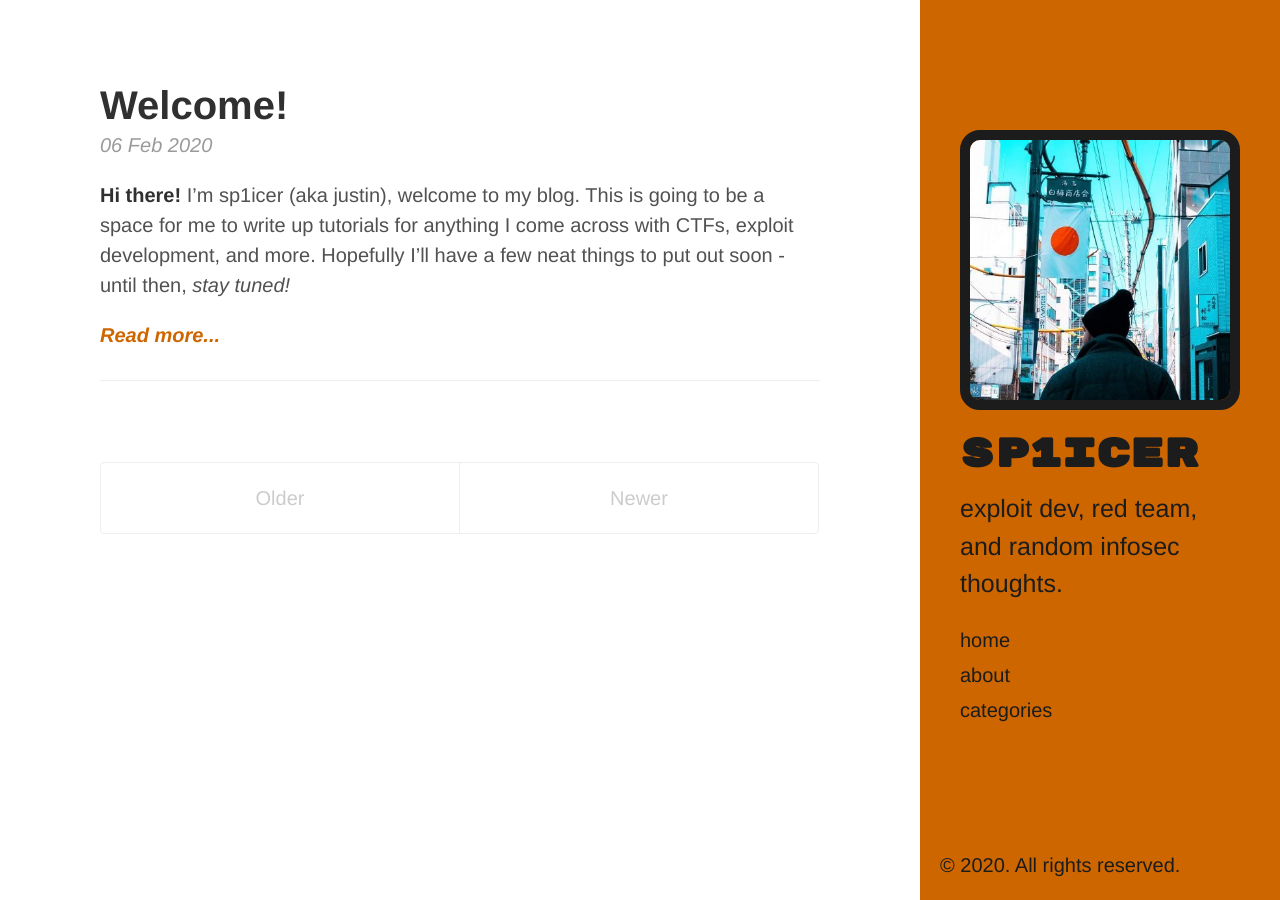
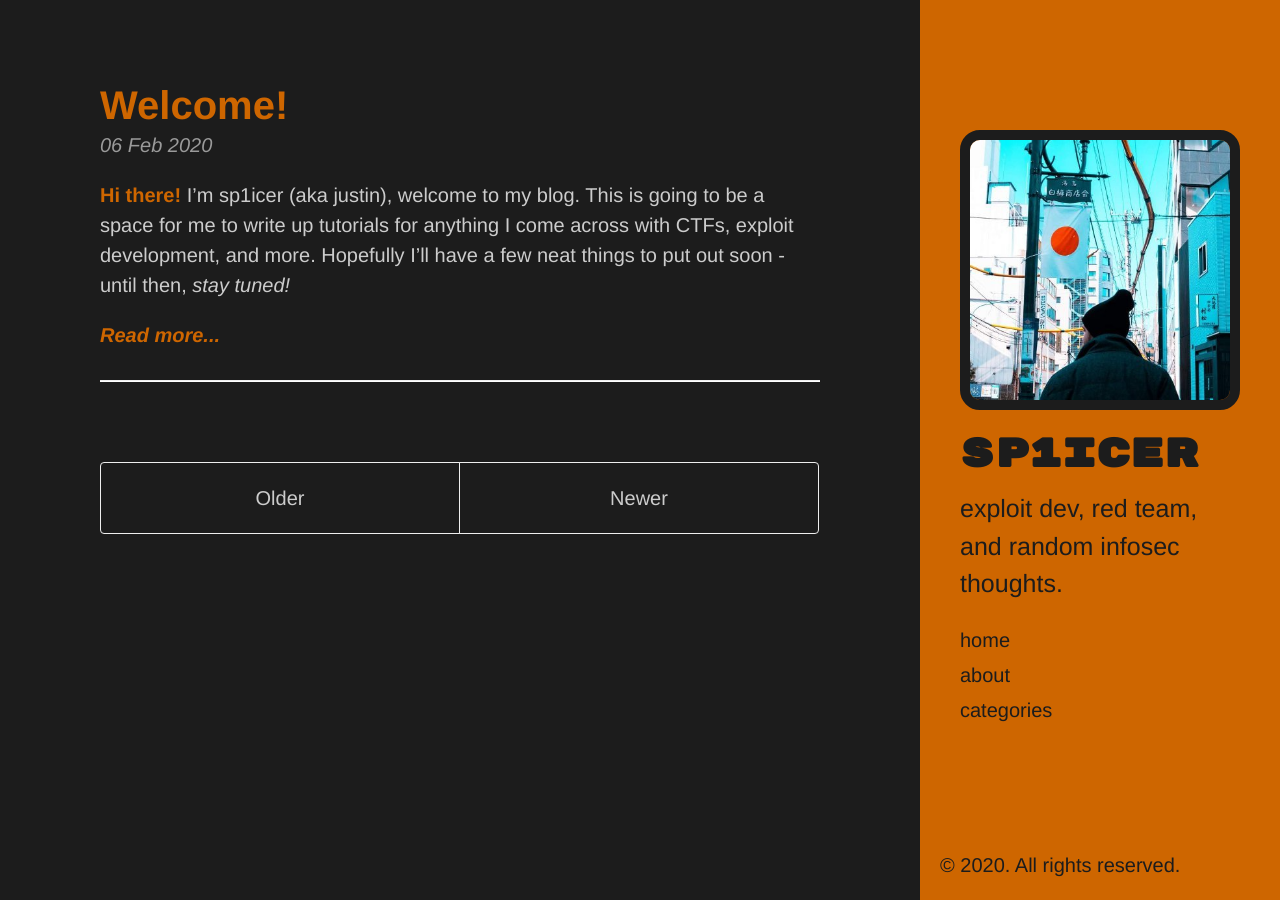
Before and after one commit to sp1icer/sp1icer.github.io, a Jekyll site: the page built from index.html, in a window 1280 px wide. Built offline with Jekyll 4.4.1, drawn with Linux system fonts in a browser that asks for light colours; the list of posts is cut into pages by our own code.

Commit message:
dark mode!

```diff
--- a/public/css/hyde.css
+++ b/public/css/hyde.css
@@ -33,6 +33,10 @@
 
 html {
   font-family: "PT Sans", Helvetica, Arial, sans-serif;
+}
+
+strong {
+  color: #ce6600;
 }
 @media (min-width: 48em) {
   html {
@@ -283,6 +287,15 @@ a.sidebar-nav-item:focus {
   color: #ce6600;
 }
 
+.theme-base-10 {
+  background-color: #1c1c1c;
+  color: #cccccc;
+}
+
 .about-me-h1 {
   color: #ce6600;
 }
+
+.post-title {
+  color: #ce6600;
+}
```
Also changed, not shown: 2 other files.
